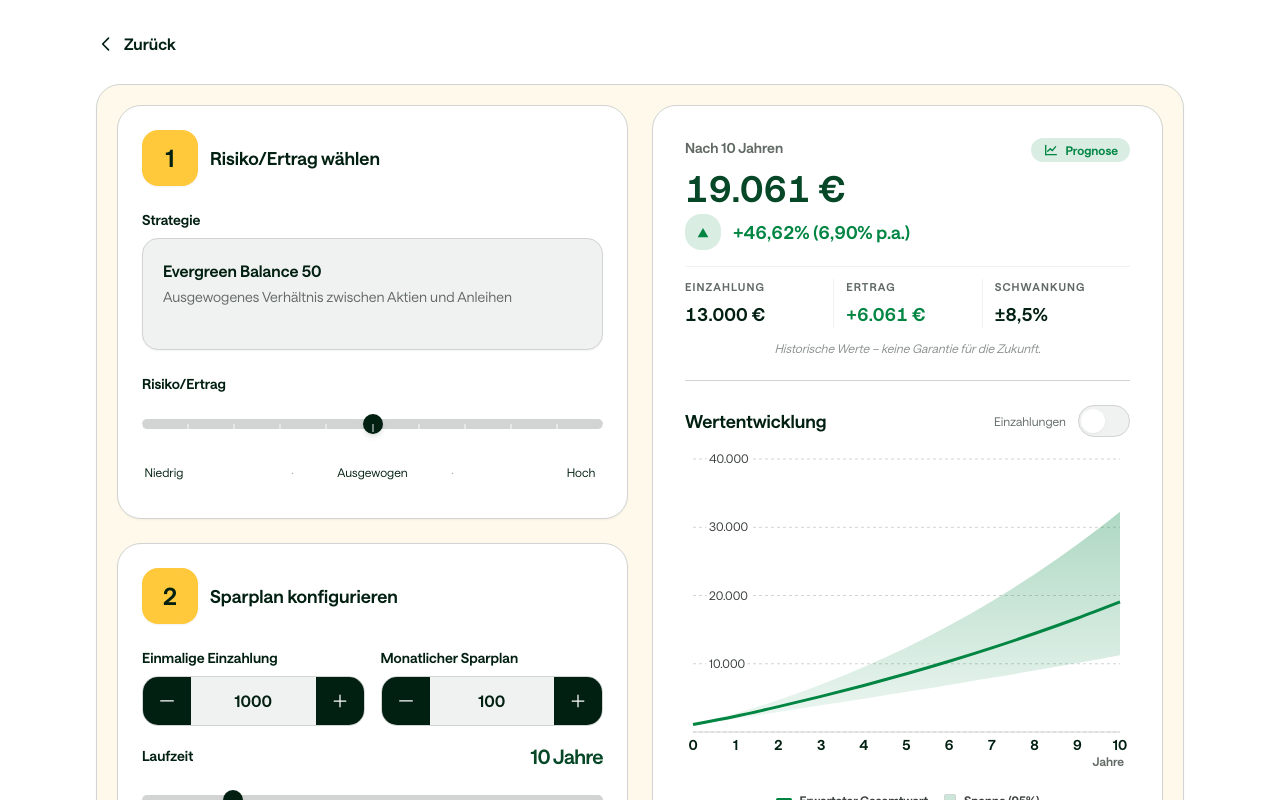
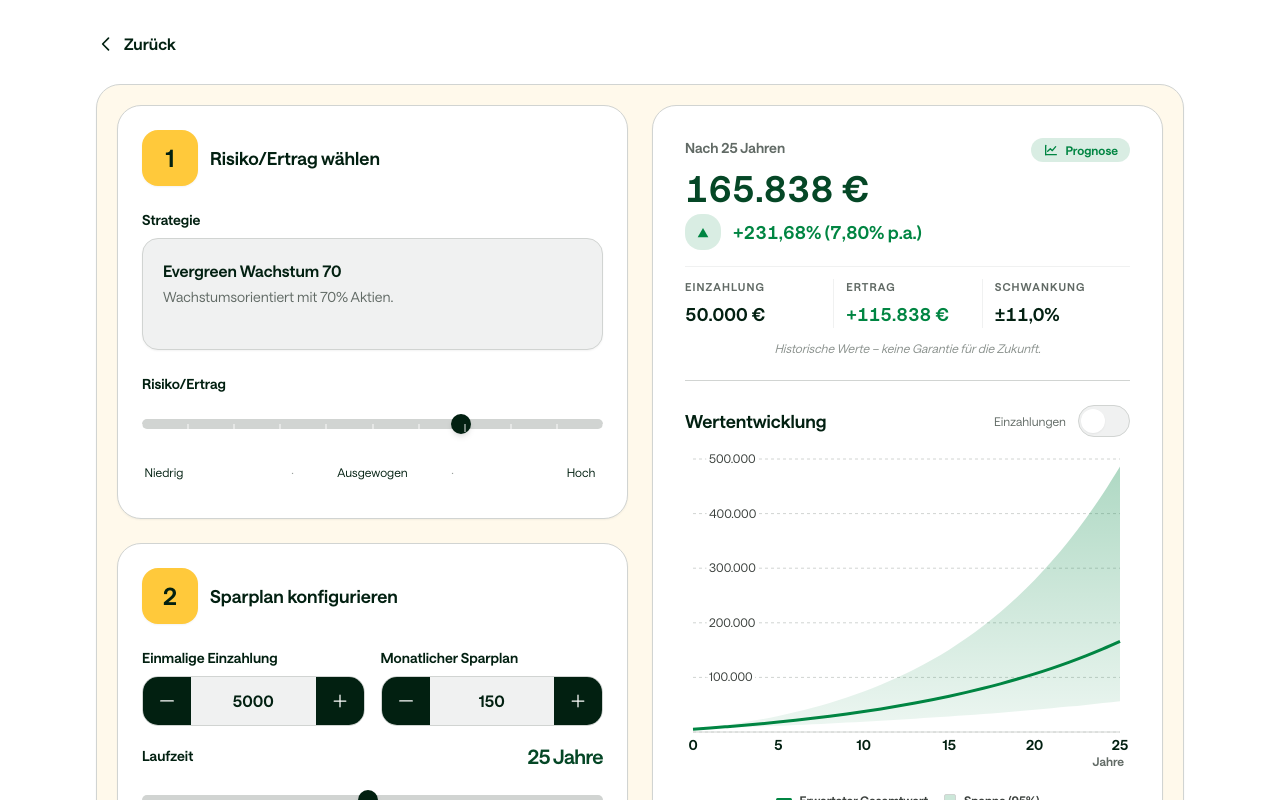
Before and after one commit to ivenkurz/kindersparplan, a Next.js app: page /SparplanRechner in a window 1280 px wide. Shown: the top 800 px of the page. Built offline with nearby package versions, Linux system fonts and the light colour scheme.

Commit message:
Standardwerte: Evergreen Wachstum 70, 5000€, 150€, 25 Jahre

```diff
--- a/app/SparplanRechner/page.tsx
+++ b/app/SparplanRechner/page.tsx
@@ -36,10 +36,10 @@ function StepBadge({ number }: { number: number }) {
 }
 
 export default function SparplanRechnerPage() {
-  const [einmalig, setEinmalig] = useState(1000);
-  const [monatlich, setMonatlich] = useState(100);
-  const [laufzeit, setLaufzeit] = useState(10);
-  const [strategieIndex, setStrategieIndex] = useState(5); // 0–10
+  const [einmalig, setEinmalig] = useState(5000);
+  const [monatlich, setMonatlich] = useState(150);
+  const [laufzeit, setLaufzeit] = useState(25);
+  const [strategieIndex, setStrategieIndex] = useState(7); // Evergreen Wachstum 70
   const [showEinzahlungen, setShowEinzahlungen] = useState(false);
 
   const selectedStrategy = strategies[strategieIndex];
```
